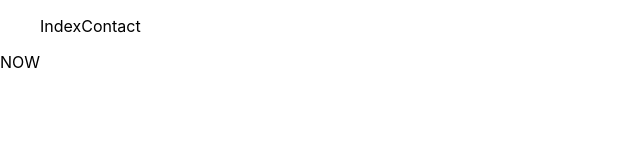
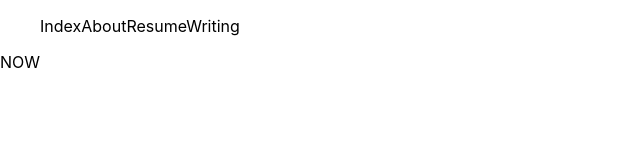
Before and after one commit to lukasoppermann/lukasoppermann, a Next.js app: page /now in a window 1280 px wide. Shown: the top 160 px of the page, without its empty margins (0-640 px from the left). Built offline with nearby package versions, Linux system fonts and the light colour scheme.

Commit message:
added activatable Link component

```diff
--- /dev/null
+++ b/components/ActivatableLink.tsx
@@ -0,0 +1,17 @@
+import React, { Children } from 'react'
+import Link from 'next/link'
+import { useRouter } from 'next/router'
+
+const ActivatableLink = ({ children, href, ...props }) => {
+  const { asPath } = useRouter()
+
+  return (
+    <Link href={href} {...props}>
+      {React.cloneElement(Children.only(children), {
+        className: (asPath === href || asPath === props.as) ? 'is-active' : null
+      })}
+    </Link>
+  )
+}
+
+export default ActivatableLink
--- /dev/null
+++ b/components/Navigation.tsx
@@ -0,0 +1,29 @@
+import ActivatableLink from '@components/ActivatableLink'
+
+// ${embedFile('./public/svgs/veare-wordmark.svg')}
+export default function Navigation () {
+  return (
+    <>
+      <menu className='Menu__overlay'>
+        <a className='Menu__icon' />
+        <nav className='Menu__items'>
+          <ActivatableLink href='/'>
+            <a>Index</a>
+          </ActivatableLink>
+          <ActivatableLink href='/about'>
+            <a>About</a>
+          </ActivatableLink>
+          <a href='//images.ctfassets.net/5dfliyp93yzg/cjGKGKXUMxAaOVJg53FHI/f3d3c9a2a176335affec167154b6881c/resume_lukas_oppermann_01.4.pdf' target='_blank' rel='noreferrer' className='Menu__link'><span className='Menu__link-text'>Resume</span></a>
+          <ActivatableLink href='/blog'>
+            <a>Writing</a>
+          </ActivatableLink>
+          {/* <a href='/' class="Menu__link${activePath === '' ? ' is-active' : ''}"><span class='Menu__link-text'>Index</span></a>
+        <a href='/about-lukas-oppermann/' class="Menu__link${activePath === '/about-lukas-oppermann' ? ' is-active' : ''}"><span class='Menu__link-text'>About</span></a>
+
+        <a href='/blog/' class="Menu__link${activePath === '/blog' ? ' is-active' : ''}"><span class='Menu__link-text'>Writing</span></a> */}
+          {/* <a class='Menu__link' target='_blank' rel='noopener' href='mailto:lukas@vea.re?subject=Hey 👋,%20what&apos;s%20up?&body=Great%20to%20hear%20from%20you,%20how%20can%20I%20help?'><span class='Menu__link-text'>Contact</span></a> */}
+        </nav>
+      </menu>
+    </>
+  )
+}
--- a/components/appmenu.tsx
+++ /dev/null
@@ -1,22 +0,0 @@
-import Link from 'next/link'
-
-// ${embedFile('./public/svgs/veare-wordmark.svg')}
-export default function AppMenu () {
-  return (
-    <>
-      <menu class='Menu__overlay'>
-        <a class='Menu__icon' />
-        <nav class='Menu__items'>
-          <Link href='/'>
-            <a>Index</a>
-          </Link>
-          {/* <a href='/' class="Menu__link${activePath === '' ? ' is-active' : ''}"><span class='Menu__link-text'>Index</span></a>
-        <a href='/about-lukas-oppermann/' class="Menu__link${activePath === '/about-lukas-oppermann' ? ' is-active' : ''}"><span class='Menu__link-text'>About</span></a>
-        <a href='//images.ctfassets.net/5dfliyp93yzg/cjGKGKXUMxAaOVJg53FHI/f3d3c9a2a176335affec167154b6881c/resume_lukas_oppermann_01.4.pdf' rel='noopener' target='_blank' class='Menu__link'><span class='Menu__link-text'>Resume</span></a>
-        <a href='/blog/' class="Menu__link${activePath === '/blog' ? ' is-active' : ''}"><span class='Menu__link-text'>Writing</span></a> */}
-          <a class='Menu__link' target='_blank' rel='noopener' href='mailto:lukas@vea.re?subject=Hey 👋,%20what&apos;s%20up?&body=Great%20to%20hear%20from%20you,%20how%20can%20I%20help?'><span class='Menu__link-text'>Contact</span></a>
-        </nav>
-      </menu>
-    </>
-  )
-}
--- a/pages/_app.js
+++ b/pages/_app.js
@@ -1,10 +1,10 @@
-import AppMenu from '@components/appmenu'
+import Navigation from '@components/navigation'
 import '@styles/globals.scss'
 
 function MyApp ({ Component, pageProps }) {
   return (
     <>
-      <AppMenu />
+      <Navigation />
       <Component {...pageProps} />
     </>
   )
```
Also changed, not shown: package.json (+7 -0 lines).
